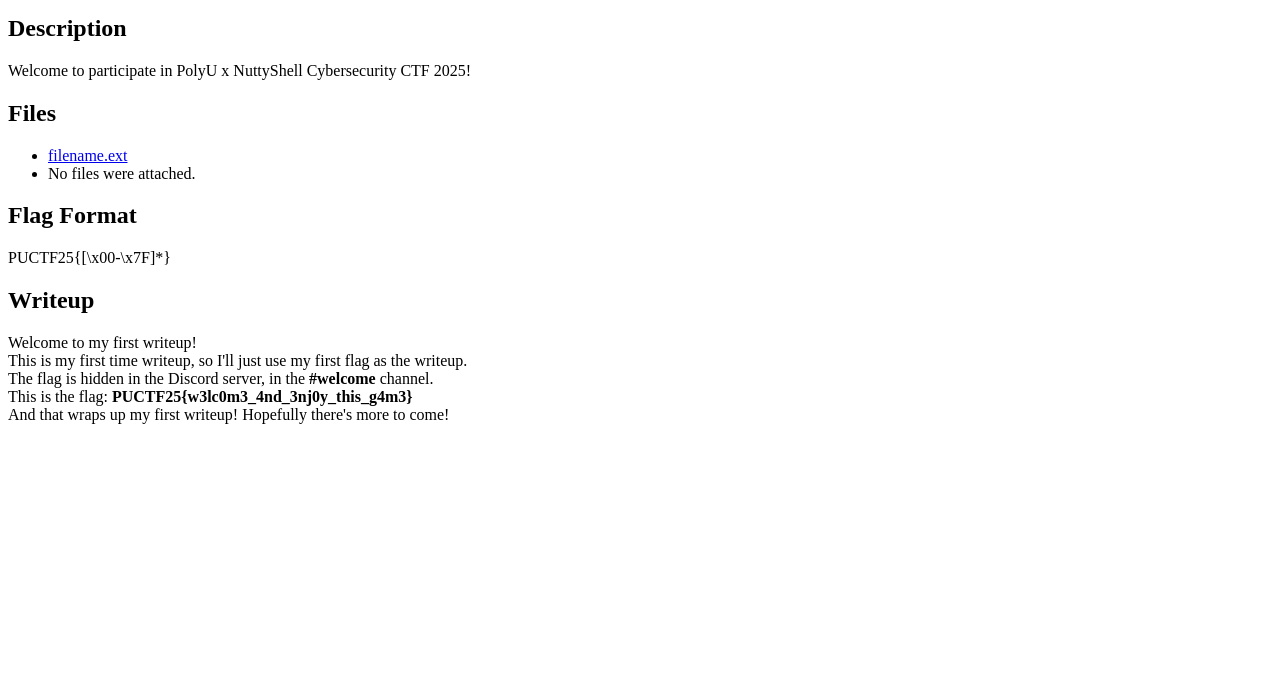
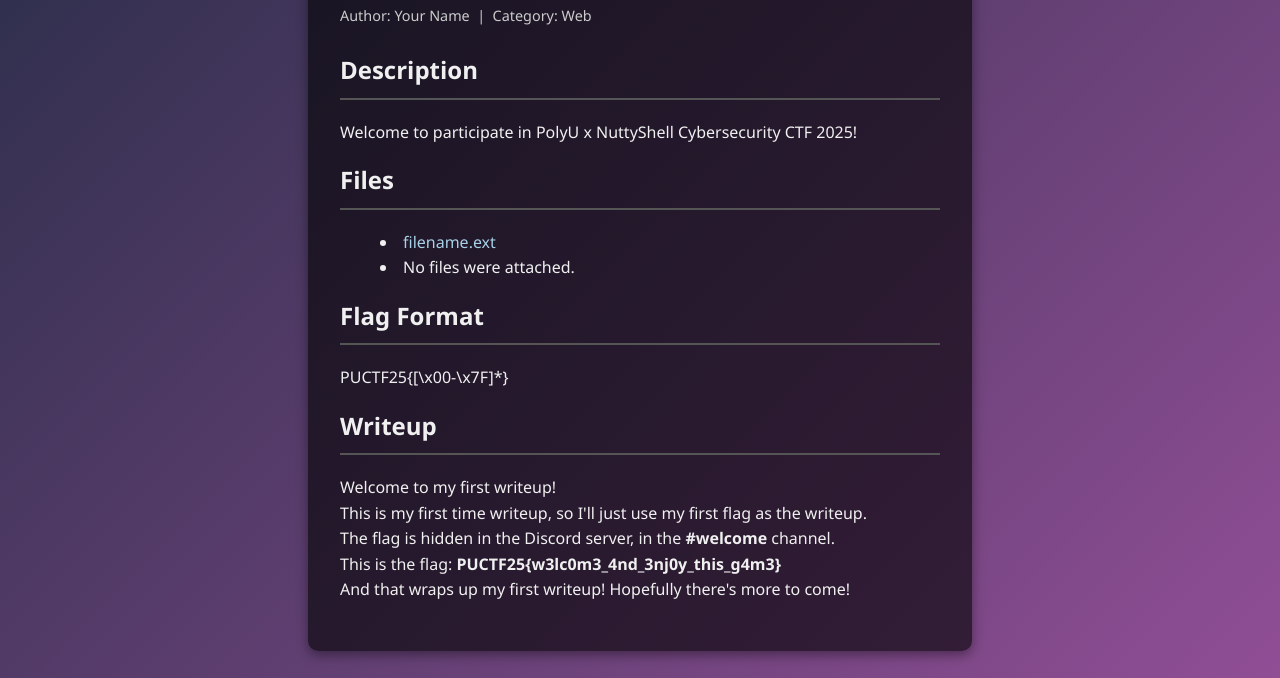
Before and after one commit to codestube/codestube.github.io, a plain HTML site: page index.html in a window 1280 px wide. Shown: the part 122-800 px from the top of the page. Drawn offline with Linux system fonts and the light colour scheme.

Commit message:
Linked the correct css
I forgot to link the css's, that's why the edit wasnt showing =v=

```diff
--- a/index.html
+++ b/index.html
@@ -4,7 +4,7 @@
     <meta charset="UTF-8">
     <meta name="viewport" content="width=device-width, initial-scale=1.0">
     <title>codestube's CTF Writeup</title>
-    <link rel="stylesheet" href="styles.css">
+    <link rel="stylesheet" href="indexStyles.css">
 </head>
 <body>
     <div class="container">
```
